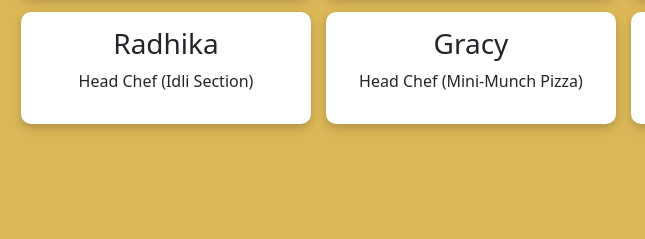
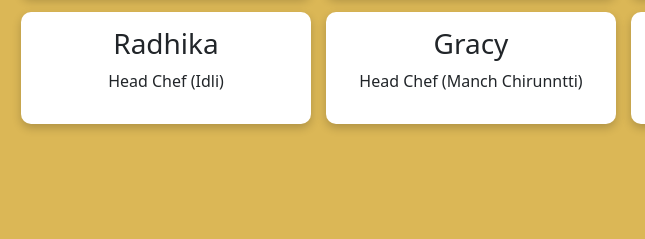
Before and after one commit to host-adarshdhiman-me/food, a plain HTML site: page team.html in a window 1280 px wide. Shown: the part 379-618 px from the top of the page, 169-814 px from the left. Drawn offline with nearby package versions, Linux system fonts and the light colour scheme.

Commit message:
Update team.html

```diff
--- a/team.html
+++ b/team.html
@@ -110,11 +110,11 @@
             </div>
             <div class="team-member">
                 <h3>Radhika</h3>
-                <p>Head Chef (Idli Section)</p>
+                <p>Head Chef (Idli)</p>
             </div>
             <div class="team-member">
                 <h3>Gracy</h3>
-                <p>Head Chef (Mini-Munch Pizza)</p>
+                <p>Head Chef (Manch Chirunntti)</p>
             </div>
             <div class="team-member">
                 <h3>Abhigyan Bhatia</h3>
```
